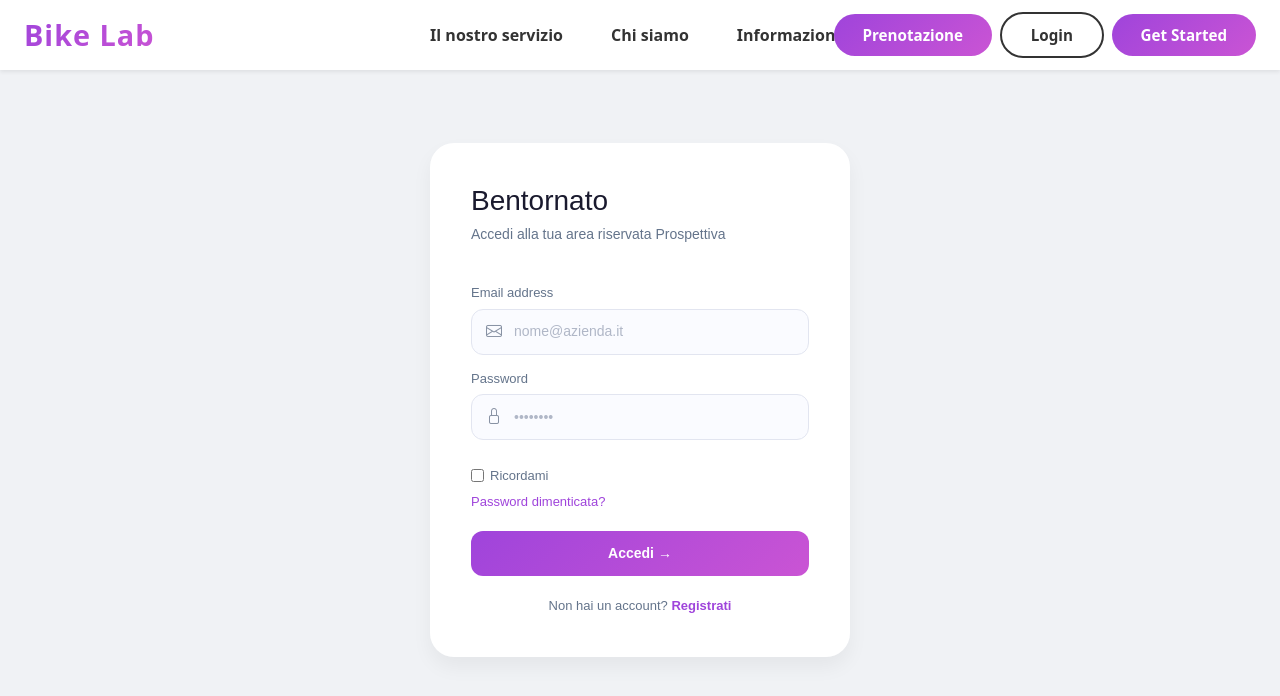
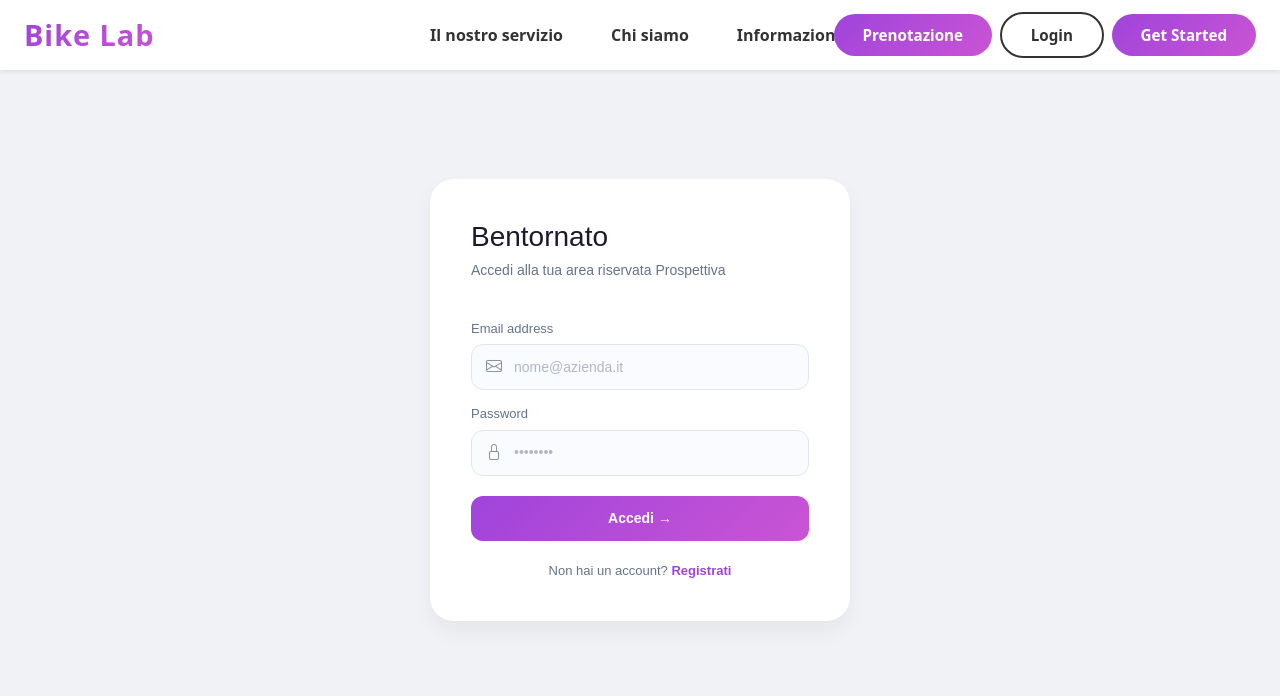
Before and after one commit to Merick-create/progect-work-2-backoffice, an Angular app in the folder project-work-2-backoffice/: page /login in a window 1280 px wide. Shown: the top 696 px of the page. Built offline with nearby package versions, Linux system fonts and the light colour scheme.

Commit message:
sistemato form login

```diff
--- a/project-work-2-backoffice/src/app/page/login/login.component.html
+++ b/project-work-2-backoffice/src/app/page/login/login.component.html
@@ -23,15 +23,7 @@
       </div>
       <div class="field-err" *ngIf="isInvalid('password')">{{ fieldError('password') }}</div>
 
-      <!-- ROW -->
-      <div class="row">
-        <label class="remember">
-          <input type="checkbox">
-          Ricordami
-        </label>
 
-        <a routerLink="/forgot-password">Password dimenticata?</a>
-      </div>
 
       <!-- BUTTON -->
       <button type="submit" [disabled]="loading">
```
